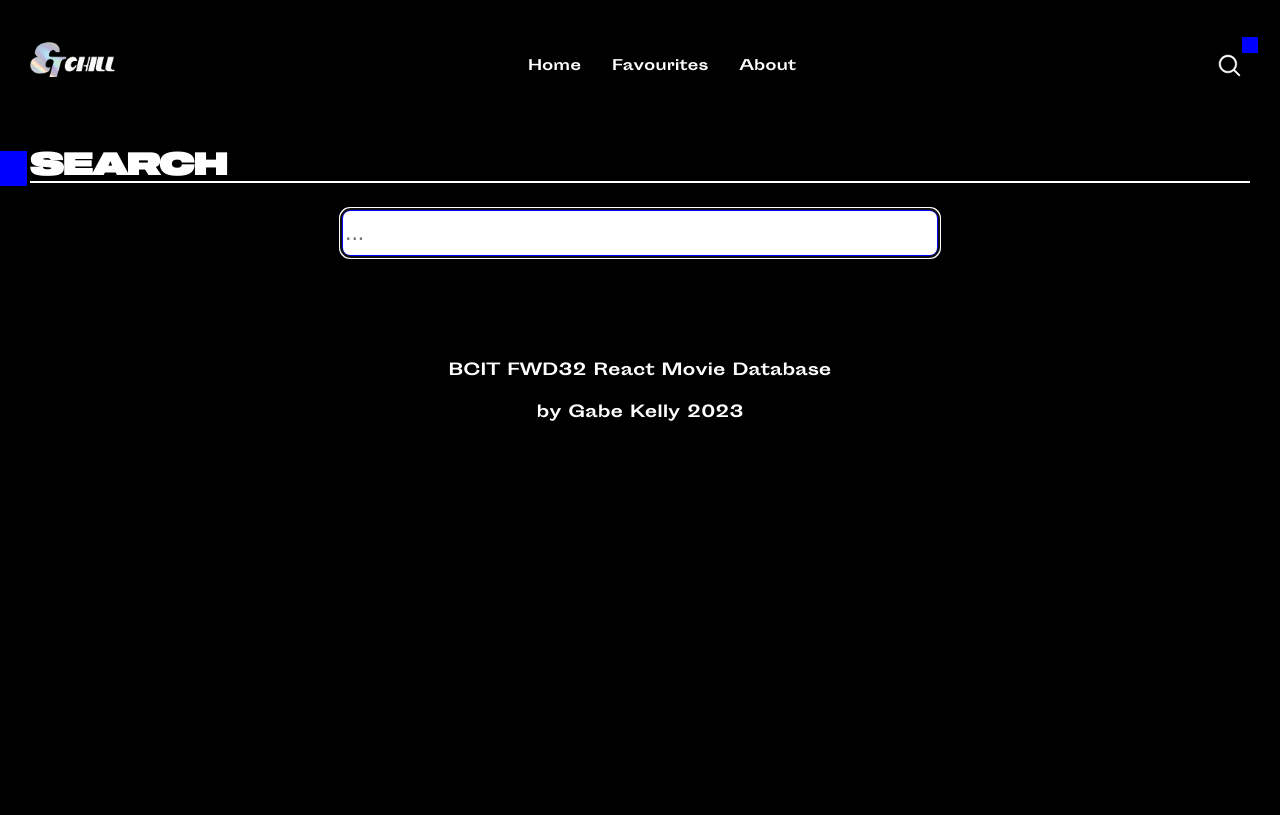
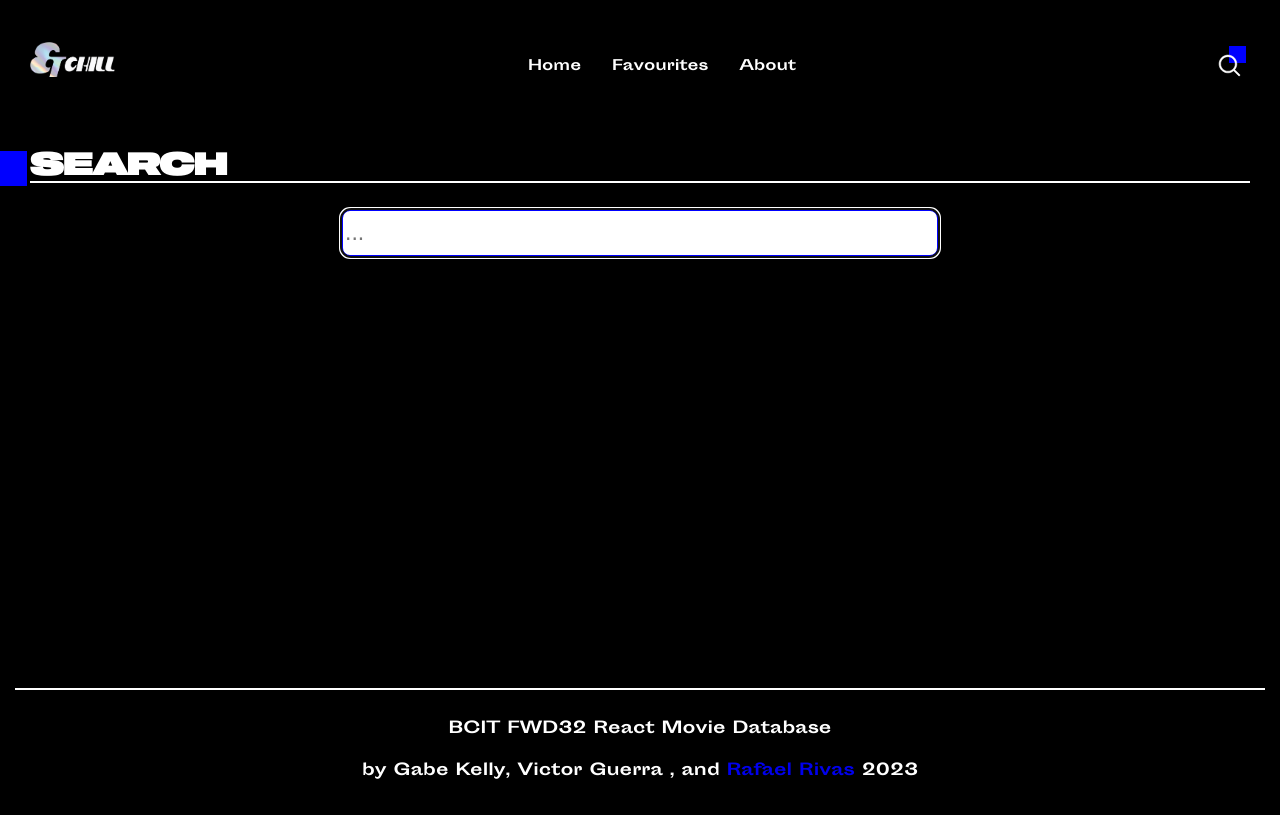
Before and after one commit to GodsDogSled/MDB-Attempt, a React app: page /search in a window 1280 px wide. Built offline with nearby package versions, Linux system fonts and the light colour scheme.

Commit message:
like button animations and footer stuck to bottom of page

```diff
--- a/src/components/FavouriteButton.js
+++ b/src/components/FavouriteButton.js
@@ -11,11 +11,11 @@ function FavouriteButton({movieObject, remove,handleFavClick}){
     <>
     {remove === false ? (
       <button onClick={handleAddFav}>
-        <svg clipRule="evenodd" fillRule="evenodd" strokeLinejoin="round" strokeMiterlimit="2" viewBox="0 0 24 24"  xmlns="http://www.w3.org/2000/svg"><path d="m11.322 2.923c.126-.259.39-.423.678-.423.289 0 .552.164.678.423.974 1.998 2.65 5.44 2.65 5.44s3.811.524 6.022.829c.403.055.65.396.65.747 0 .19-.072.383-.231.536-1.61 1.538-4.382 4.191-4.382 4.191s.677 3.767 1.069 5.952c.083.462-.275.882-.742.882-.122 0-.244-.029-.355-.089-1.968-1.048-5.359-2.851-5.359-2.851s-3.391 1.803-5.359 2.851c-.111.06-.234.089-.356.089-.465 0-.825-.421-.741-.882.393-2.185 1.07-5.952 1.07-5.952s-2.773-2.653-4.382-4.191c-.16-.153-.232-.346-.232-.535 0-.352.249-.694.651-.748 2.211-.305 6.021-.829 6.021-.829s1.677-3.442 2.65-5.44zm.678 2.033-2.361 4.792-5.246.719 3.848 3.643-.948 5.255 4.707-2.505 4.707 2.505-.951-5.236 3.851-3.662-5.314-.756z" fillRule="nonzero"/></svg>
+        <svg className="unliked" clipRule="evenodd" fillRule="evenodd" strokeLinejoin="round" strokeMiterlimit="2" viewBox="0 0 24 24"  xmlns="http://www.w3.org/2000/svg"><path d="m11.322 2.923c.126-.259.39-.423.678-.423.289 0 .552.164.678.423.974 1.998 2.65 5.44 2.65 5.44s3.811.524 6.022.829c.403.055.65.396.65.747 0 .19-.072.383-.231.536-1.61 1.538-4.382 4.191-4.382 4.191s.677 3.767 1.069 5.952c.083.462-.275.882-.742.882-.122 0-.244-.029-.355-.089-1.968-1.048-5.359-2.851-5.359-2.851s-3.391 1.803-5.359 2.851c-.111.06-.234.089-.356.089-.465 0-.825-.421-.741-.882.393-2.185 1.07-5.952 1.07-5.952s-2.773-2.653-4.382-4.191c-.16-.153-.232-.346-.232-.535 0-.352.249-.694.651-.748 2.211-.305 6.021-.829 6.021-.829s1.677-3.442 2.65-5.44zm.678 2.033-2.361 4.792-5.246.719 3.848 3.643-.948 5.255 4.707-2.505 4.707 2.505-.951-5.236 3.851-3.662-5.314-.756z" fillRule="nonzero"/></svg>
       </button>
     ) : (
       <button onClick={handleRemoveFav}>
-        <svg clipRule="evenodd" fillRule="evenodd" strokeLinejoin="round" strokeMiterlimit="2" viewBox="0 0 24 24" xmlns="http://www.w3.org/2000/svg"><path d="m11.322 2.923c.126-.259.39-.423.678-.423.289 0 .552.164.678.423.974 1.998 2.65 5.44 2.65 5.44s3.811.524 6.022.829c.403.055.65.396.65.747 0 .19-.072.383-.231.536-1.61 1.538-4.382 4.191-4.382 4.191s.677 3.767 1.069 5.952c.083.462-.275.882-.742.882-.122 0-.244-.029-.355-.089-1.968-1.048-5.359-2.851-5.359-2.851s-3.391 1.803-5.359 2.851c-.111.06-.234.089-.356.089-.465 0-.825-.421-.741-.882.393-2.185 1.07-5.952 1.07-5.952s-2.773-2.653-4.382-4.191c-.16-.153-.232-.346-.232-.535 0-.352.249-.694.651-.748 2.211-.305 6.021-.829 6.021-.829s1.677-3.442 2.65-5.44z" fillRule="nonzero"/></svg>
+        <svg className = "liked" clipRule="evenodd" fillRule="evenodd" strokeLinejoin="round" strokeMiterlimit="2" viewBox="0 0 24 24" xmlns="http://www.w3.org/2000/svg"><path d="m11.322 2.923c.126-.259.39-.423.678-.423.289 0 .552.164.678.423.974 1.998 2.65 5.44 2.65 5.44s3.811.524 6.022.829c.403.055.65.396.65.747 0 .19-.072.383-.231.536-1.61 1.538-4.382 4.191-4.382 4.191s.677 3.767 1.069 5.952c.083.462-.275.882-.742.882-.122 0-.244-.029-.355-.089-1.968-1.048-5.359-2.851-5.359-2.851s-3.391 1.803-5.359 2.851c-.111.06-.234.089-.356.089-.465 0-.825-.421-.741-.882.393-2.185 1.07-5.952 1.07-5.952s-2.773-2.653-4.382-4.191c-.16-.153-.232-.346-.232-.535 0-.352.249-.694.651-.748 2.211-.305 6.021-.829 6.021-.829s1.677-3.442 2.65-5.44z" fillRule="nonzero"/></svg>
       </button>
     )}
   </>
--- a/src/components/Footer.js
+++ b/src/components/Footer.js
@@ -9,9 +9,8 @@ export default function Footer() {
 
   return (
     <footer className="footer">
-
       <p>BCIT FWD32 React Movie Database</p>
-      <p>by Gabe Kelly {getCurrentYear()}</p>
+      <p>by Gabe Kelly, <a href="">Victor Guerra</a> , and <a href="https://rafaelrivas.me/" target="_blank" rel="noopener noreferrer">Rafael Rivas</a> {getCurrentYear()}</p>
     </footer>
   );
 }
--- a/src/components/NavBar/NavBar.js
+++ b/src/components/NavBar/NavBar.js
@@ -63,12 +63,12 @@ const DesktopSearchContainer =  styled.div`
     content:"";
     transition: transform .4s;
     display: inline-block;
-    width:16px !important;
-    height:16px;
+    width:17px !important;
+    height:17px;
     background-color:blue;
     position:absolute;
-    top:37px;
-    right:7px;
+    top:46px;
+    right:19px;
     z-index:-10;
   }
 
--- a/src/pages/PageLanding.js
+++ b/src/pages/PageLanding.js
@@ -16,7 +16,7 @@ function PageLanding() {
     async function getMovieData(type) {
         try {
             let resp = await axios.get(`https://api.themoviedb.org/3/movie/${type}?api_key=${apiKey}&language=en-US&page=1`);
-            await setMovieData(resp.data.results.slice(0, 12));
+            await setMovieData(resp.data.results.slice(0, 15));
 
         } catch (error) {
             console.log(error);
--- a/src/scss/_footer.scss
+++ b/src/scss/_footer.scss
@@ -1,8 +1,16 @@
 footer {
+    position: absolute;
+    bottom: 0;
     font-family: shapiro;
-
     bottom: 0;
+    left: 0;
+    right: 0;
     text-align: center;
     background-color: black;
     color: white;
+    margin-top: 500px;
+    border-top: solid 2px white;
+    padding-top: 10px;
+
+    a {}
 }
--- a/src/scss/_main.scss
+++ b/src/scss/_main.scss
@@ -6,6 +6,12 @@ body {
   margin: 0;
   padding: 0;
   background-color: black;
+  min-height: 100vh;
+}
+
+#root,
+.wrapper {
+  min-height: 100vh;
 }
 
 .landing-wrapper,
@@ -13,7 +19,6 @@ body {
   position: relative;
   margin: 15px;
   margin-top: 0;
-  min-height: 600px;
 }
 
 
@@ -38,11 +43,15 @@ a {
 }
 
 a:visited {
-  color: lightblue;
+  color: white;
 }
 
 select {
   text-transform: uppercase;
+}
+
+.movie-grid-container {
+  padding-bottom: 200px !important;
 }
 
 @media screen and (min-width:$mobile) and (max-width:767px) {
@@ -52,6 +61,7 @@ select {
     padding: 1rem;
     background-color: $base-color;
     justify-content: center;
+
   }
 }
 
--- a/src/scss/_singlemovie.scss
+++ b/src/scss/_singlemovie.scss
@@ -233,6 +233,37 @@ h2.more-info-title {
 
 
   }
+
+  .liked {
+    animation: fadeIn .9s;
+  }
+
+  @keyframes fadeIn {
+    0% {
+      opacity: 0;
+      transform: rotate(90deg);
+    }
+
+    100% {
+      opacity: 1;
+      transform: scale(1.6);
+    }
+  }
+
+  .unliked {
+    animation: fadeOut .7s;
+  }
+
+  @keyframes fadeOut {
+    0% {
+      opacity: 0;
+      transform: rotate(90deg);
+    }
+
+    100% {
+      opacity: 1;
+    }
+  }
 }
 
 //end tablet mediaquery
```
